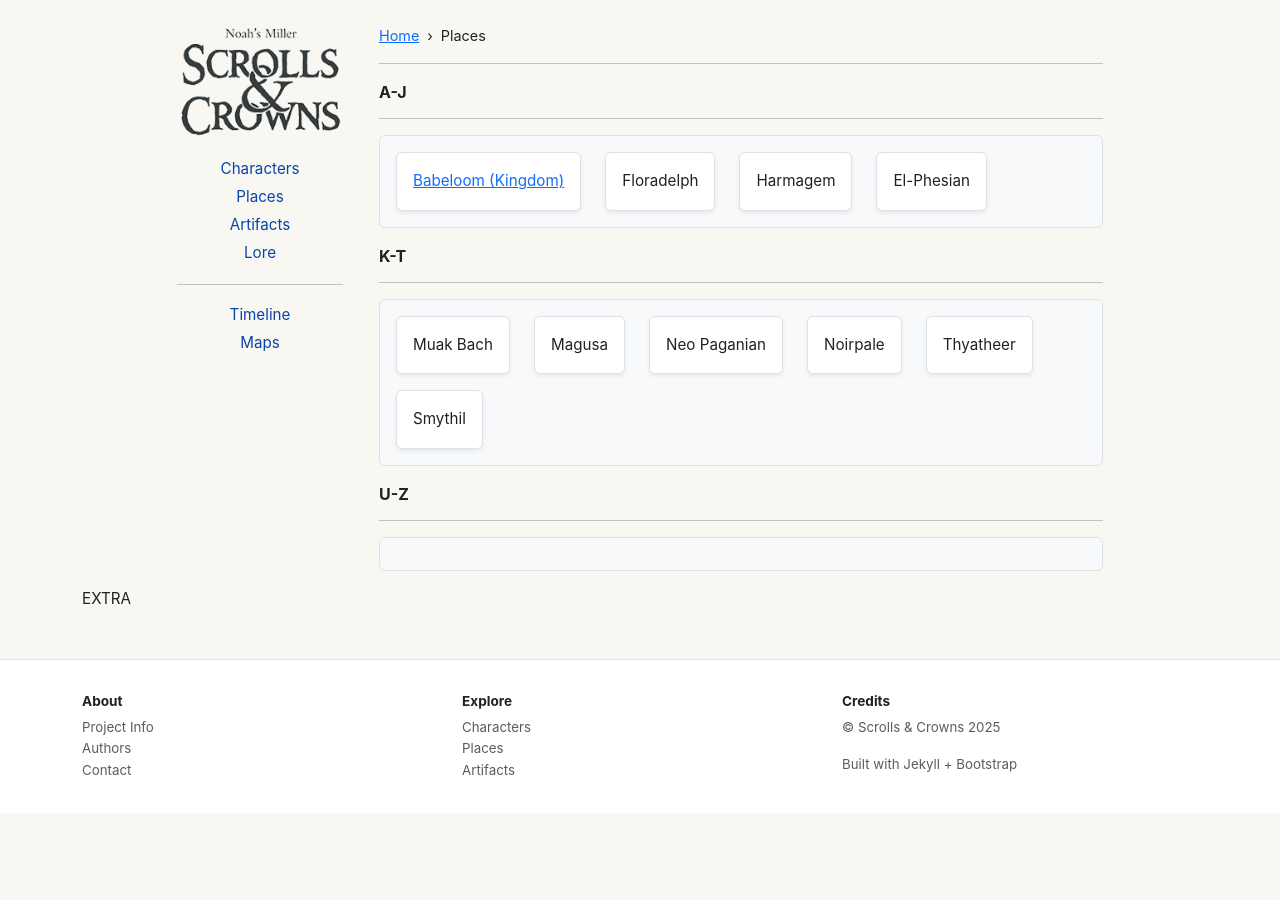
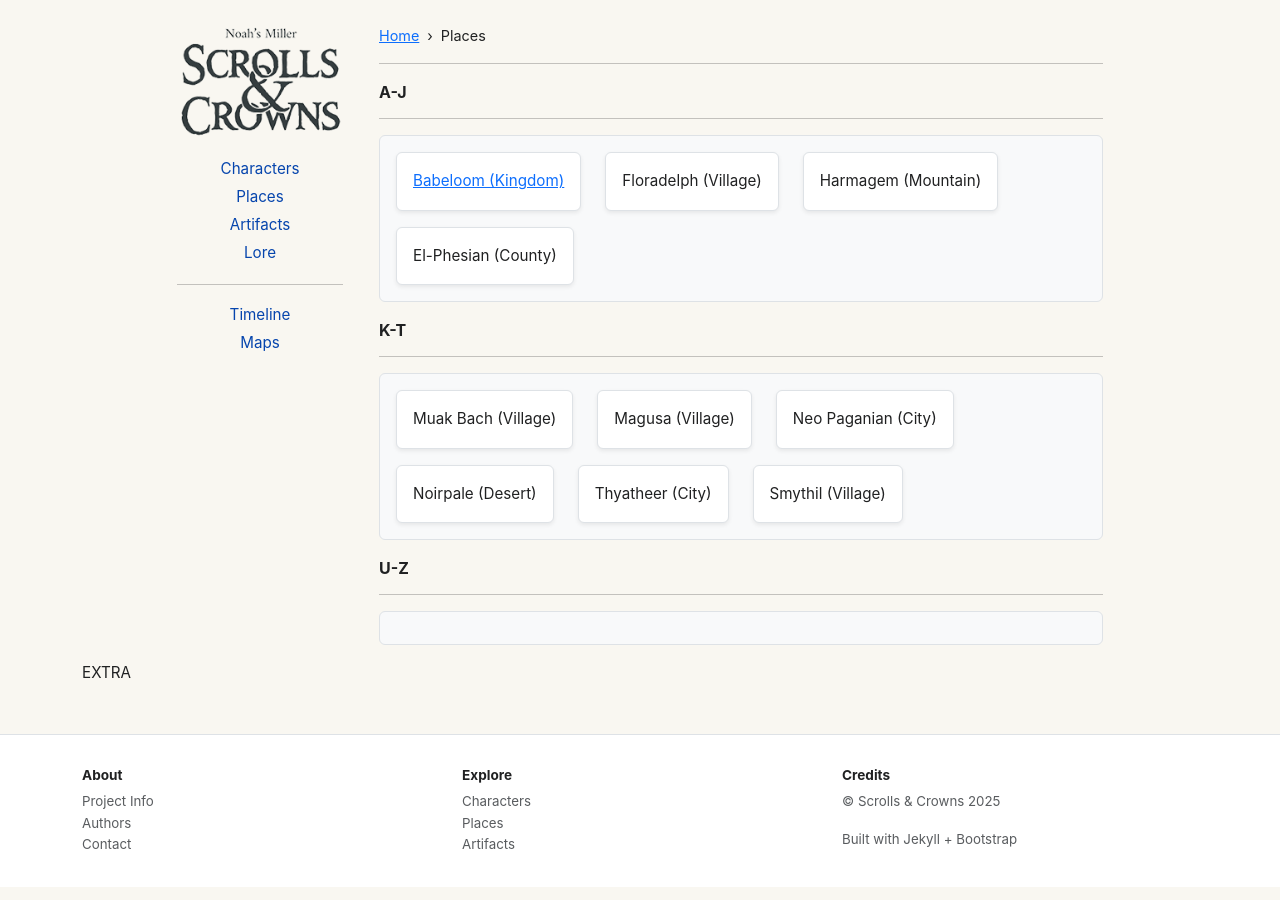
Before and after one commit to scrollsandcrowns/Wiki, a Jekyll site: the page built from places.html, in a window 1280 px wide. Built offline with Jekyll 4.4.1, drawn with Linux system fonts in a browser that asks for light colours.

Commit message:
Update places.html

```diff
--- a/places.html
+++ b/places.html
@@ -16,13 +16,13 @@ permalink: /places/
     </div>
   </li>
   <li class="list-inline-item">
-    <div class="border rounded p-3 shadow-sm bg-white">Floradelph</div>
+    <div class="border rounded p-3 shadow-sm bg-white">Floradelph (Village)</div>
   </li>
   <li class="list-inline-item">
-    <div class="border rounded p-3 shadow-sm bg-white">Harmagem</div>
+    <div class="border rounded p-3 shadow-sm bg-white">Harmagem (Mountain)</div>
   </li>
   <li class="list-inline-item">
-    <div class="border rounded p-3 shadow-sm bg-white">El-Phesian</div>
+    <div class="border rounded p-3 shadow-sm bg-white">El-Phesian (County)</div>
   </li>
 </ul>
 
@@ -30,22 +30,22 @@ permalink: /places/
 <hr>
 <ul class="list-unstyled d-flex flex-wrap gap-3 border rounded p-3 bg-light">
   <li class="list-inline-item">
-    <div class="border rounded p-3 shadow-sm bg-white">Muak Bach</div>
+    <div class="border rounded p-3 shadow-sm bg-white">Muak Bach (Village)</div>
   </li>
   <li class="list-inline-item">
-    <div class="border rounded p-3 shadow-sm bg-white">Magusa</div>
+    <div class="border rounded p-3 shadow-sm bg-white">Magusa (Village)</div>
   </li>
   <li class="list-inline-item">
-    <div class="border rounded p-3 shadow-sm bg-white">Neo Paganian</div>
+    <div class="border rounded p-3 shadow-sm bg-white">Neo Paganian (City)</div>
   </li>
   <li class="list-inline-item">
-    <div class="border rounded p-3 shadow-sm bg-white">Noirpale</div>
+    <div class="border rounded p-3 shadow-sm bg-white">Noirpale (Desert)</div>
   </li>
   <li class="list-inline-item">
-    <div class="border rounded p-3 shadow-sm bg-white">Thyatheer</div>
+    <div class="border rounded p-3 shadow-sm bg-white">Thyatheer (City)</div>
   </li>
   <li class="list-inline-item">
-    <div class="border rounded p-3 shadow-sm bg-white">Smythil</div>
+    <div class="border rounded p-3 shadow-sm bg-white">Smythil (Village)</div>
   </li>
 </ul>
 
```
